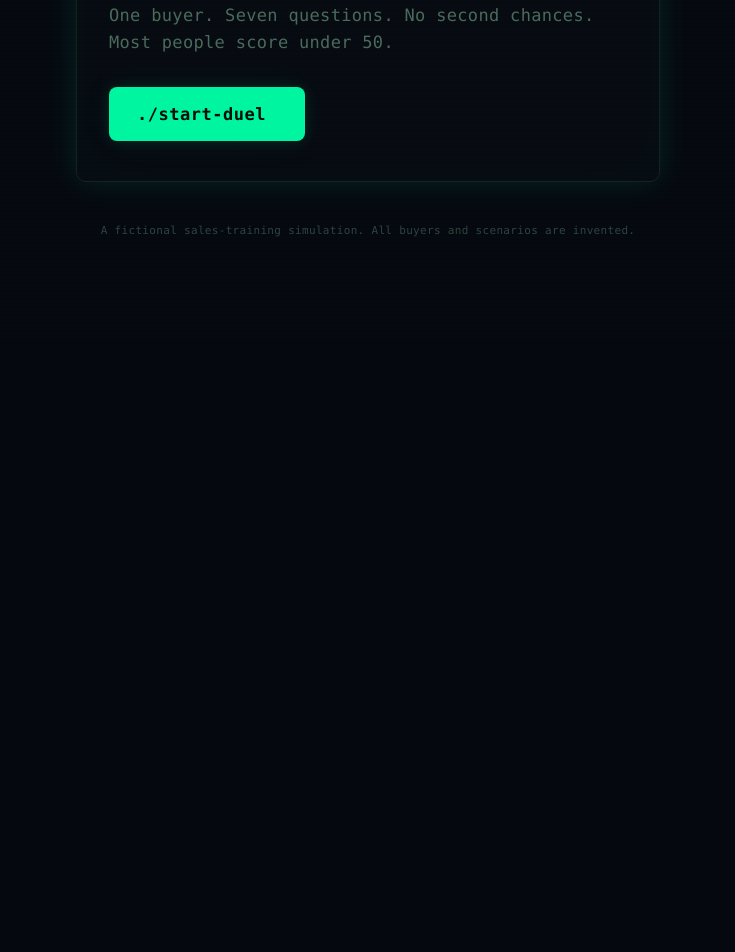
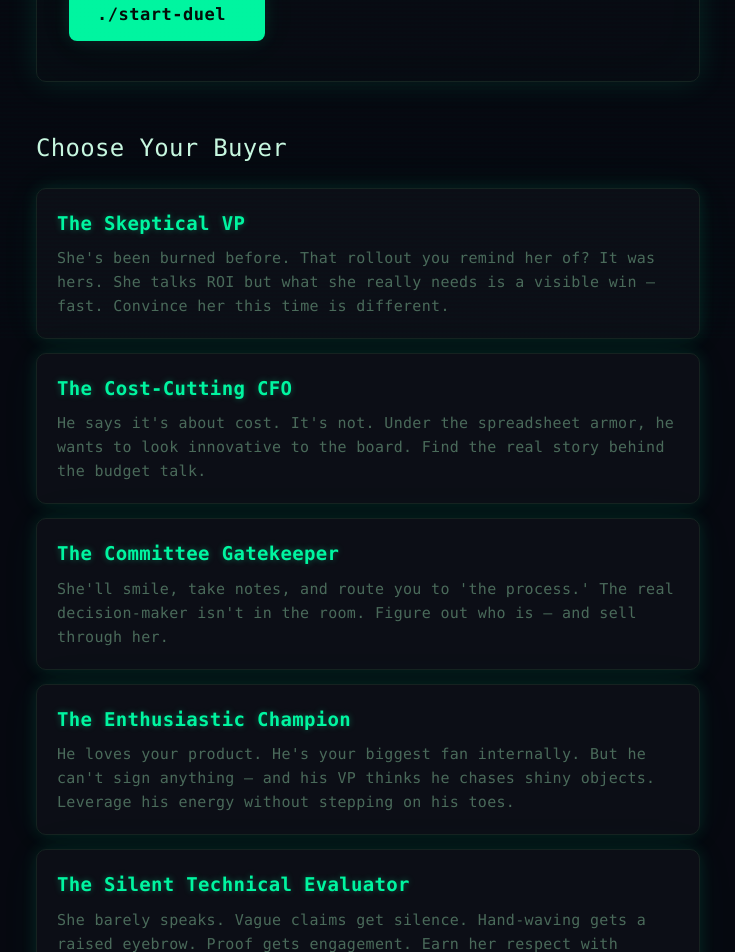
Before and after one commit to sarveshkhimesra/beat-axiom, a Next.js app: page / in a window 1280 px wide. Shown: the part 460-1412 px from the top of the page, without its empty margins (272-1007 px from the left). Before the commit the page ends 800 px from the top, so only its background shows below. Built offline with nearby package versions, Linux system fonts and the light colour scheme.

Commit message:
feat: homepage with 5 scenario cards and playful copy

```diff
--- a/src/app/page.tsx
+++ b/src/app/page.tsx
@@ -1,19 +1,48 @@
 import Link from "next/link";
 import AxiomAvatar from "@/components/AxiomAvatar";
+import { SCENARIO_IDS, SCENARIOS } from "@/lib/duel/scenarios";
+import { ScenarioId } from "@/lib/duel/types";
 
 export const runtime = "nodejs";
 
+const CARD_COPY: Record<ScenarioId, string[]> = {
+  "skeptical-vp": [
+    "She's been burned before. That rollout you remind her of? It was hers.",
+    "She talks ROI but what she really needs is a visible win — fast.",
+    "Convince her this time is different.",
+  ],
+  "cutting-cfo": [
+    "He says it's about cost. It's not.",
+    "Under the spreadsheet armor, he wants to look innovative to the board.",
+    "Find the real story behind the budget talk.",
+  ],
+  "committee-gatekeeper": [
+    "She'll smile, take notes, and route you to 'the process.'",
+    "The real decision-maker isn't in the room.",
+    "Figure out who is — and sell through her.",
+  ],
+  "enthusiastic-champion": [
+    "He loves your product. He's your biggest fan internally.",
+    "But he can't sign anything — and his VP thinks he chases shiny objects.",
+    "Leverage his energy without stepping on his toes.",
+  ],
+  "silent-evaluator": [
+    "She barely speaks. Vague claims get silence.",
+    "Hand-waving gets a raised eyebrow. Proof gets engagement.",
+    "Earn her respect with specifics — or get nothing.",
+  ],
+};
+
 export default function Home() {
   return (
-    <main style={{ maxWidth: 640, margin: "0 auto", padding: "clamp(40px, 10vw, 80px) clamp(16px, 5vw, 28px)", position: "relative" }}>
-      {/* subtle corner attribution */}
+    <main style={{ maxWidth: 720, margin: "0 auto", padding: "clamp(40px, 10vw, 80px) clamp(16px, 5vw, 28px)", position: "relative" }}>
+      {/* corner attribution */}
       <div style={{ position: "absolute", top: 14, left: 14, fontSize: 11, color: "var(--text-secondary)", opacity: 0.5 }}>
         rahul kothari built the game
       </div>
 
-      {/* terminal window */}
+      {/* terminal window — hero */}
       <div className="terminal-window" style={{ padding: 0 }}>
-        {/* header bar is rendered by ::before (traffic lights) */}
         <div style={{ padding: "clamp(24px, 6vw, 40px) clamp(20px, 5vw, 32px)" }}>
           {/* AXIOM identity */}
           <div style={{ display: "flex", alignItems: "center", gap: 14, marginBottom: 24 }}>
@@ -24,16 +53,13 @@ export default function Home() {
             </div>
           </div>
 
-          {/* typed prompt */}
-          <div style={{ color: "var(--text-secondary)", fontSize: 13, marginBottom: 8 }}>
-            axiom@beat ~ $
-          </div>
+          {/* headline */}
           <h1 style={{ fontSize: "clamp(24px, 6vw, 38px)", lineHeight: 1.2, margin: "0 0 20px 0" }}>
-            An AI that grades your sales instincts <span className="accent-text glow">the way an elite operator would.</span>
+            Sharpen your sales instincts <span className="accent-text glow">against an AI that fights back.</span>
           </h1>
 
           <p style={{ color: "var(--text-secondary)", fontSize: "clamp(14px, 3.8vw, 17px)", margin: "0 0 32px 0" }}>
-            One buyer. Seven questions. No second chances. Most people score under 50.
+            One AI buyer. Seven minutes. Can you close the deal?
           </p>
 
           {/* CTA */}
@@ -47,6 +73,41 @@ export default function Home() {
         </div>
       </div>
 
+      {/* Scenario cards section */}
+      <section style={{ marginTop: 48 }}>
+        <h2 style={{ fontSize: "clamp(18px, 5vw, 24px)", marginBottom: 20, color: "var(--text-primary)" }}>
+          Choose Your Buyer
+        </h2>
+        <div style={{ display: "grid", gap: 14 }}>
+          {SCENARIO_IDS.map((id) => (
+            <Link
+              key={id}
+              href={`/duel?scenario=${id}`}
+              className="glow-box"
+              style={{
+                display: "block",
+                padding: "clamp(16px, 4vw, 20px)",
+                borderRadius: 10,
+                background: "var(--bg-surface)",
+                border: "1px solid var(--border)",
+                textDecoration: "none",
+                color: "var(--text-primary)",
+                transition: "border-color 120ms",
+              }}
+            >
+              <div className="accent-text" style={{ fontSize: "clamp(16px, 4vw, 19px)", fontWeight: 600, marginBottom: 8 }}>
+                {SCENARIOS[id].title}
+              </div>
+              <div style={{ color: "var(--text-secondary)", fontSize: "clamp(13px, 3.5vw, 15px)", lineHeight: 1.6 }}>
+                {CARD_COPY[id].map((line, i) => (
+                  <span key={i}>{line}{i < CARD_COPY[id].length - 1 ? " " : ""}</span>
+                ))}
+              </div>
+            </Link>
+          ))}
+        </div>
+      </section>
+
       {/* footer */}
       <p style={{ marginTop: 40, fontSize: 11, color: "var(--text-secondary)", textAlign: "center", opacity: 0.6 }}>
         A fictional sales-training simulation. All buyers and scenarios are invented.
```
